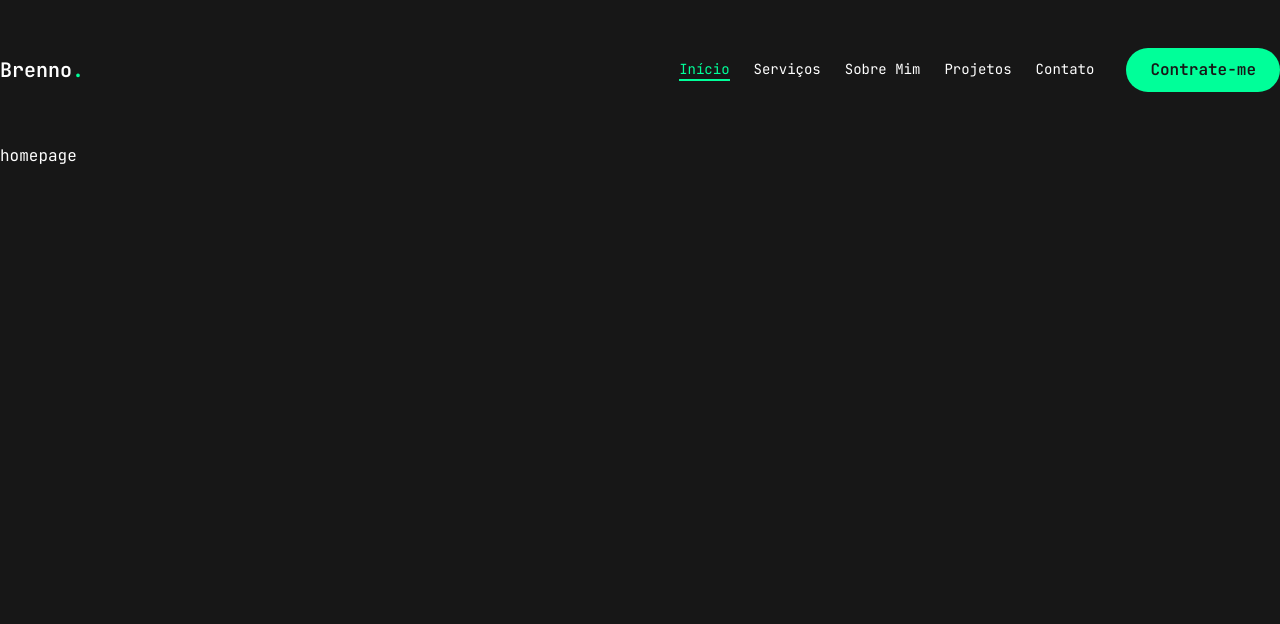
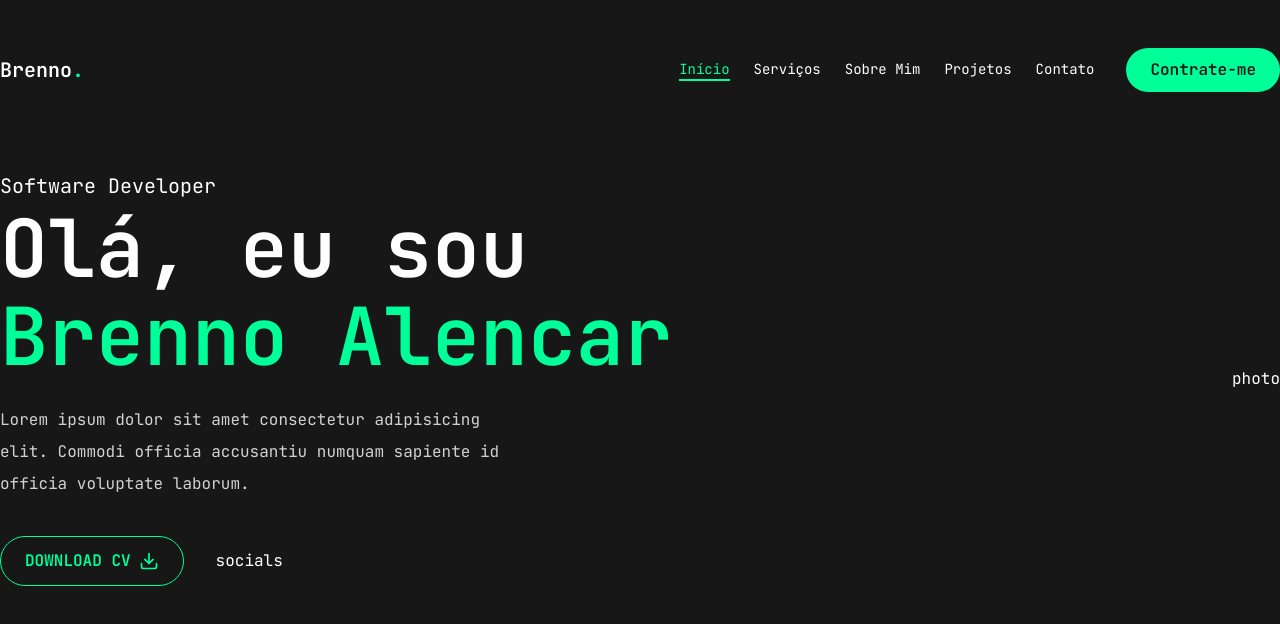
Before and after one commit to BrennoAlenkar/brenno-portfolio, a Next.js app: page / in a window 1280 px wide. Shown: the top 624 px of the page. Built offline with nearby package versions, Linux system fonts and the light colour scheme.

Commit message:
feat: criar seção inicial (hero) com botão de download de CV

```diff
--- a/app/globals.css
+++ b/app/globals.css
@@ -127,4 +127,15 @@
     @apply bg-primary text-white leading-loose;
     font-family: var(--font-jetbrains-mono);
   }
+  .h1 {
+    @apply text-[48px] xl:text-[80px] leading-[1.1] font-semibold;
+  }
+
+  .h2 {
+    @apply text-[36px] xl:text-[48px] leading-[1.1] font-semibold;
+  }
+
+  .h3 {
+    @apply text-[20px] xl:text-[24px] leading-[1.1] font-semibold;
+  }
 }
--- a/app/page.jsx
+++ b/app/page.jsx
@@ -1,5 +1,43 @@
-export default function Home() {
+import { Button } from "@/components/ui/button";
+import { FiDownload } from "react-icons/fi";
+
+const Home = () => {
   return (
-    <main>homepage</main>
+    <section className="h-full">
+      <div className="container mx-auto h-full">
+        <div className="flex flex-col xl:flex-row items-center justify-between xl:pt-8 xl:pb-24">
+          {/* texto */}
+          <div className="text-center xl:text-left order-2 xl:order-none">
+            <span className="text-xl">Software Developer</span>
+            <h1 className="h1 mb-6">
+              Olá, eu sou<br /><span className="text-accent">Brenno Alencar</span>
+            </h1>
+            <p className="max-w-[500px] mb-9 text-white/80">
+              Lorem ipsum dolor sit amet consectetur adipisicing elit. Commodi officia accusantiu
+              numquam sapiente id officia voluptate laborum.
+            </p>
+            {/* btn and socials */}
+            <div className="flex flex-col xl:flex-row items-center gap-8">
+              <Button
+                variant="outline"
+                size="lg"
+                className="uppercase flex items-center gap-2 border border-accent text-accent
+               hover:bg-accent hover:text-black rounded-full px-6 py-3 transition-all
+                duration-300"
+              >
+                <span>Download CV</span>
+                <FiDownload className="text-xl" />
+              </Button>
+              <div className="mb-8 xl:mb-0">socials</div>
+            </div>
+          </div>
+
+          {/* photo */}
+          <div>photo</div>
+        </div>
+      </div>
+    </section>
   );
-}
+};
+
+export default Home;
```
